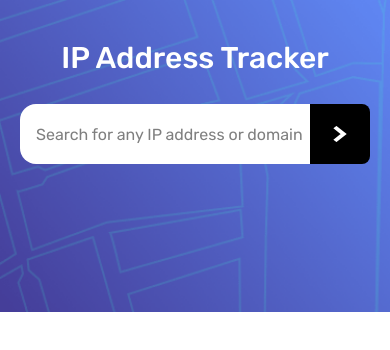
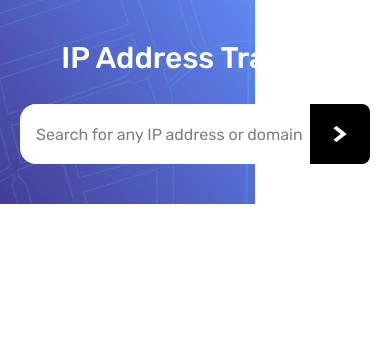
Before and after one commit to DiegoQR/ip-address-tracker, a React (Vite) app: page / in a window 390 px wide. Shown: the top 350 px of the page. Built offline with nearby package versions, Linux system fonts and the light colour scheme.

Commit message:
Fix background image styling in root to use bg-contain for better responsiveness

```diff
--- a/src/index.css
+++ b/src/index.css
@@ -1,7 +1,7 @@
 @import "tailwindcss";
 
 :root {
-  @apply font-rubik bg-[url('/images/pattern-bg-mobile.png')] bg-cover bg-no-repeat text-white;
+  @apply font-rubik bg-[url('/images/pattern-bg-mobile.png')] bg-contain bg-no-repeat text-white;
 }
 
 @theme {
```
